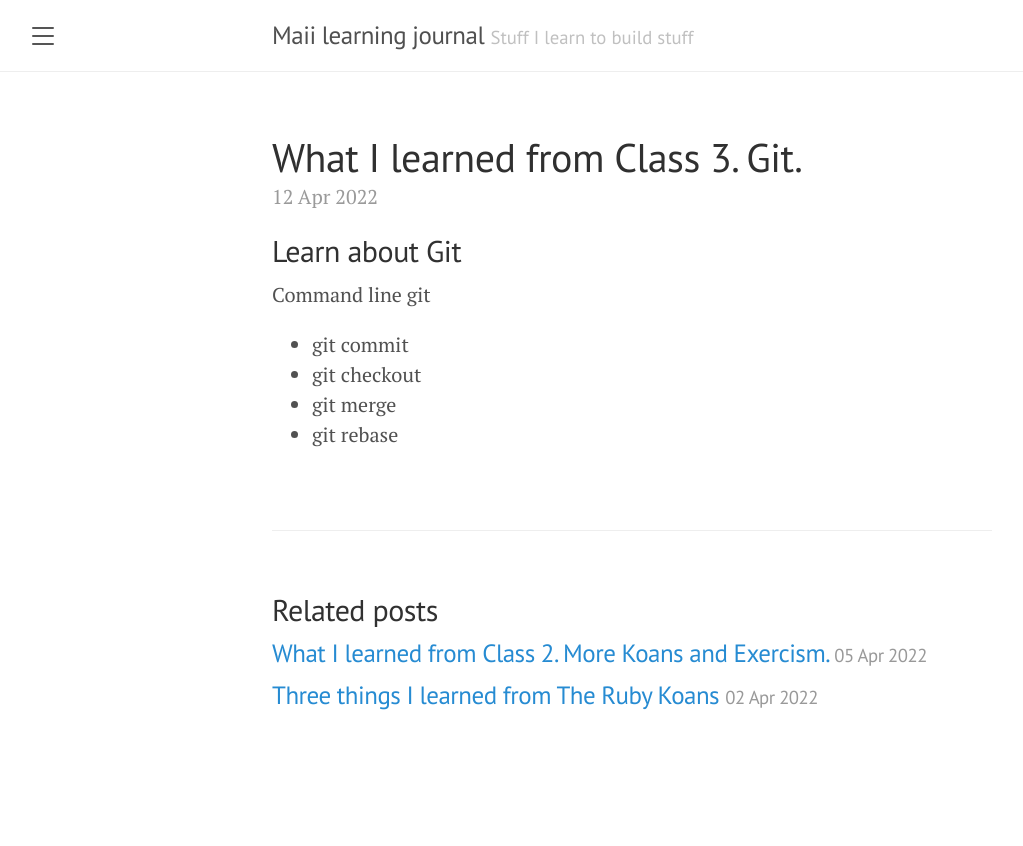
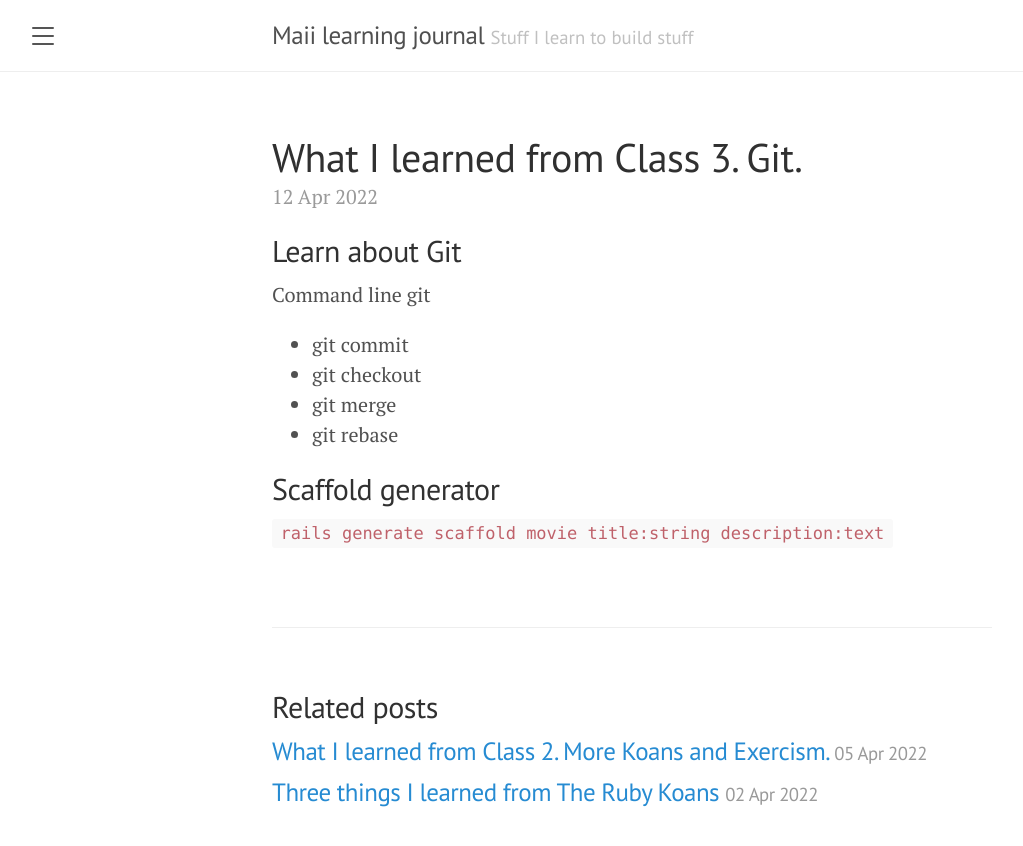
Before and after one commit to eamesa/maii-journal, a Jekyll site: the page built from _posts/2022-04-12-Class_3.md, in a window 1280 px wide. Shown: the top 846 px of the page, without its empty margins (8-1031 px from the left). Built offline with Jekyll 4.4.1, drawn with Linux system fonts in a browser that asks for light colours; a script that is not in the unit is left out.

Commit message:
Update 2022-04-12-Class_3.md

```diff
--- a/_posts/2022-04-12-Class_3.md
+++ b/_posts/2022-04-12-Class_3.md
@@ -9,3 +9,7 @@ Command line git
 - git checkout
 - git merge
 - git rebase
+
+## Scaffold generator
+
+`rails generate scaffold movie title:string description:text`
```
